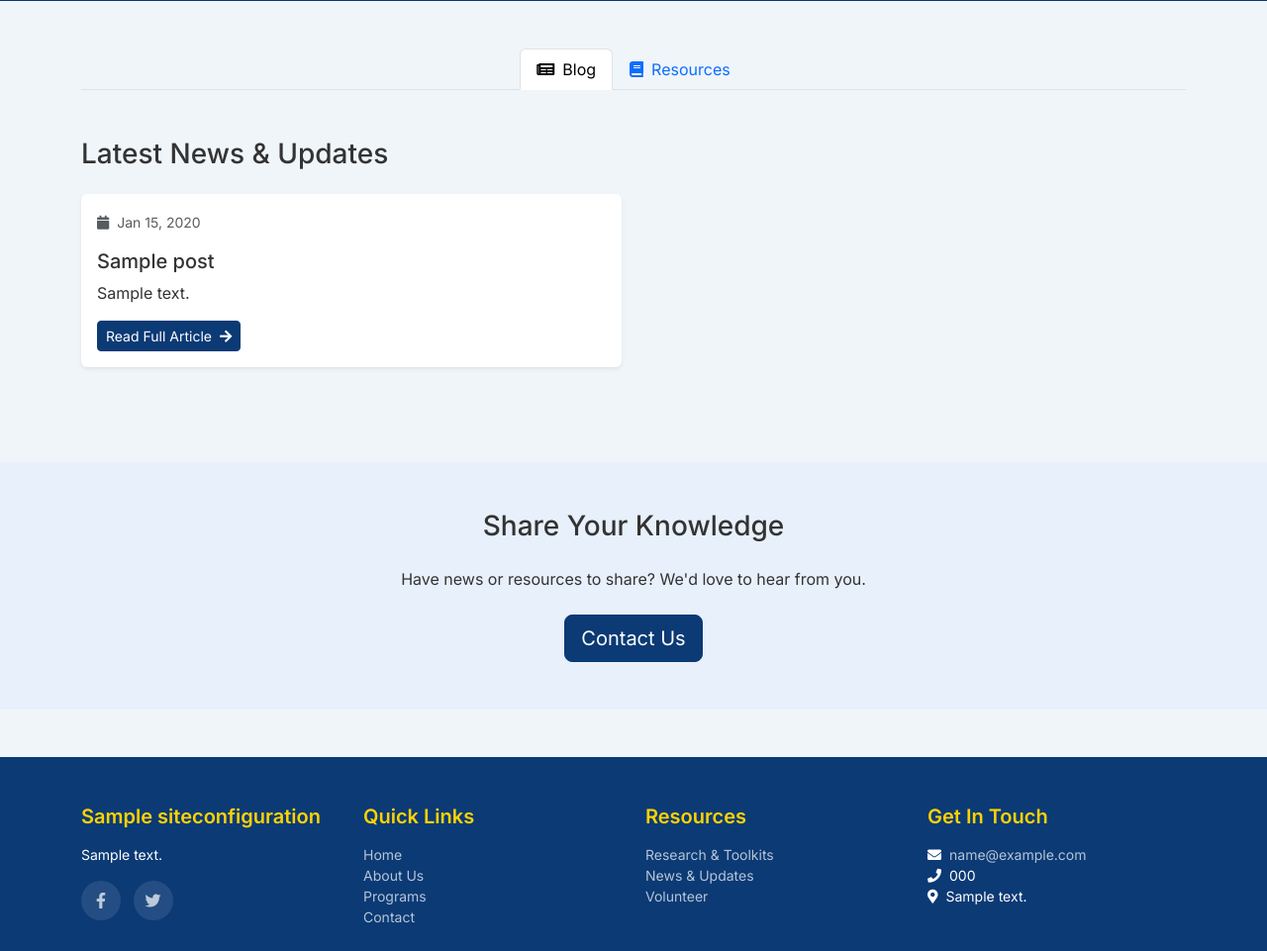
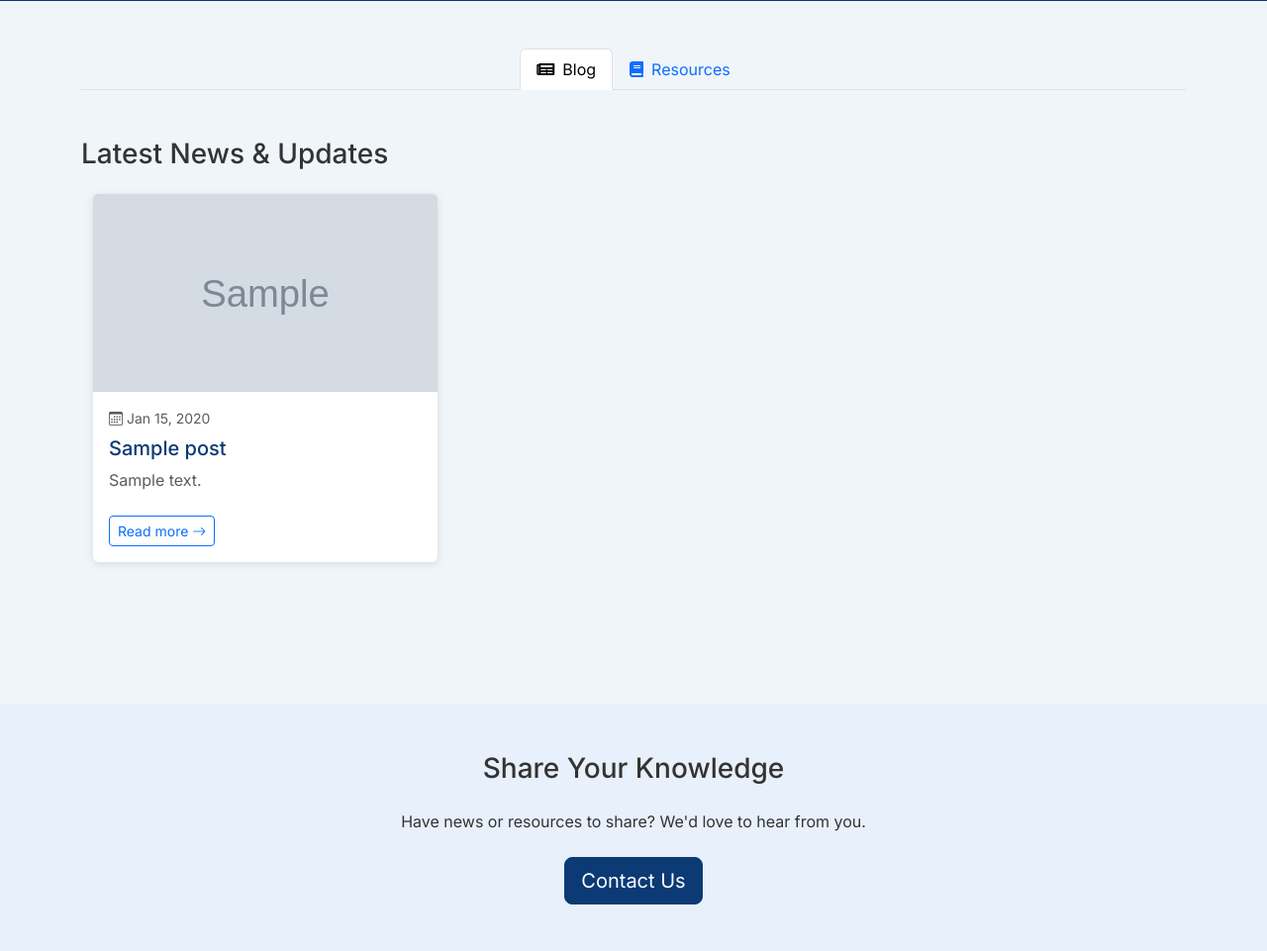
Before and after one commit to john-tech-sys/afriethics, a Django app: page /news-resources/ in a window 1280 px wide. Shown: the part 328-1289 px from the top of the page at 99% size. Run offline with Django 5.2, Linux system fonts and the light colour scheme; tables that the repository leaves empty hold one stand-in row (values such as "Sample post"); grey boxes marked "Sample" are stand-in pictures; parts of the project's set-up code (start-up, migrations or seed data) failed here and were passed over; some libraries are stand-ins or nearby versions.

Commit message:
blog update

```diff
--- a/templates/core/news_resources.html
+++ b/templates/core/news_resources.html
@@ -34,33 +34,68 @@
     <!-- News Tab -->
     <div class="tab-pane fade show active" id="news" role="tabpanel">
       <h2 class="h3 mb-4">Latest News & Updates</h2>
-      {% if posts %}
+      <div class="container pb-5">
         <div class="row g-4">
           {% for post in posts %}
-            <div class="col-lg-6 wow fadeInUp" data-wow-delay="0.{{ forloop.counter }}s">
-              <div class="card h-100 border-0 shadow-sm">
-                {% if post.featured_image %}
-                  <img src="{{ post.featured_image.url }}" class="card-img-top" alt="{{ post.title }}">
+            <div class="col-md-6 col-lg-4">
+              <article class="card h-100">
+                {% if post.cover_image %}
+                  <img src="{{ post.cover_image.url }}" class="card-img-top" alt="{{ post.title }}" style="height:200px;object-fit:cover;">
+                {% else %}
+                  <div class="card-img-top d-flex align-items-center justify-content-center" style="height:200px;background:linear-gradient(135deg,#0B3A75,#1F5FBF);">
+                    <i class="bi bi-file-text text-white" style="font-size:3rem;"></i>
+                  </div>
                 {% endif %}
-                <div class="card-body">
-                  <small class="text-muted">
-                    <i class="fas fa-calendar me-2"></i>{{ post.published_at|date:"M d, Y" }}
-                  </small>
-                  <h5 class="card-title mt-3">{{ post.title }}</h5>
-                  <p class="card-text">{{ post.excerpt|default:post.content|truncatewords:40 }}</p>
-                  <a href="{% url 'blog:detail' post.slug %}" class="btn btn-sm btn-primary">
-                    Read Full Article <i class="fas fa-arrow-right ms-1"></i>
-                  </a>
+                <div class="card-body d-flex flex-column">
+                  <div class="small text-muted mb-2">
+                    <i class="bi bi-calendar3 me-1"></i>{{ post.published_at|date:"M j, Y" }}
+                  </div>
+                  <h2 class="card-title h5">
+                    <a href="{{ post.get_absolute_url }}" class="text-decoration-none stretched-link" style="color:var(--primary);">{{ post.title }}</a>
+                  </h2>
+                  <p class="card-text text-muted flex-grow-1">{{ post.excerpt|default:post.content|striptags|truncatechars:160 }}</p>
+                  <span class="btn btn-sm btn-outline-primary mt-2 align-self-start" style="pointer-events:none;">Read more <i class="bi bi-arrow-right"></i></span>
                 </div>
-              </div>
+              </article>
+            </div>
+          {% empty %}
+            <div class="col-12 text-center py-5">
+              <i class="bi bi-journal-x" style="font-size:4rem;color:var(--primary);opacity:.4;"></i>
+              <p class="mt-3 text-muted fs-5">No posts yet. Check back soon!</p>
             </div>
           {% endfor %}
         </div>
-      {% else %}
-        <div class="alert alert-info" role="alert">
-          <i class="fas fa-info-circle me-2"></i>No news articles available at this time.
-        </div>
-      {% endif %}
+
+        {% if is_paginated %}
+          <nav class="mt-5" aria-label="Blog pagination">
+            <ul class="pagination justify-content-center">
+              {% if page_obj.has_previous %}
+                <li class="page-item">
+                  <a class="page-link" href="?page={{ page_obj.previous_page_number }}">
+                    <i class="bi bi-chevron-left"></i> Previous
+                  </a>
+                </li>
+              {% else %}
+                <li class="page-item disabled"><span class="page-link"><i class="bi bi-chevron-left"></i> Previous</span></li>
+              {% endif %}
+
+              <li class="page-item disabled">
+                <span class="page-link">Page {{ page_obj.number }} of {{ page_obj.paginator.num_pages }}</span>
+              </li>
+
+              {% if page_obj.has_next %}
+                <li class="page-item">
+                  <a class="page-link" href="?page={{ page_obj.next_page_number }}">
+                    Next <i class="bi bi-chevron-right"></i>
+                  </a>
+                </li>
+              {% else %}
+                <li class="page-item disabled"><span class="page-link">Next <i class="bi bi-chevron-right"></i></span></li>
+              {% endif %}
+            </ul>
+          </nav>
+        {% endif %}
+      </div>
     </div>
 
     <!-- Resources Tab -->
```
